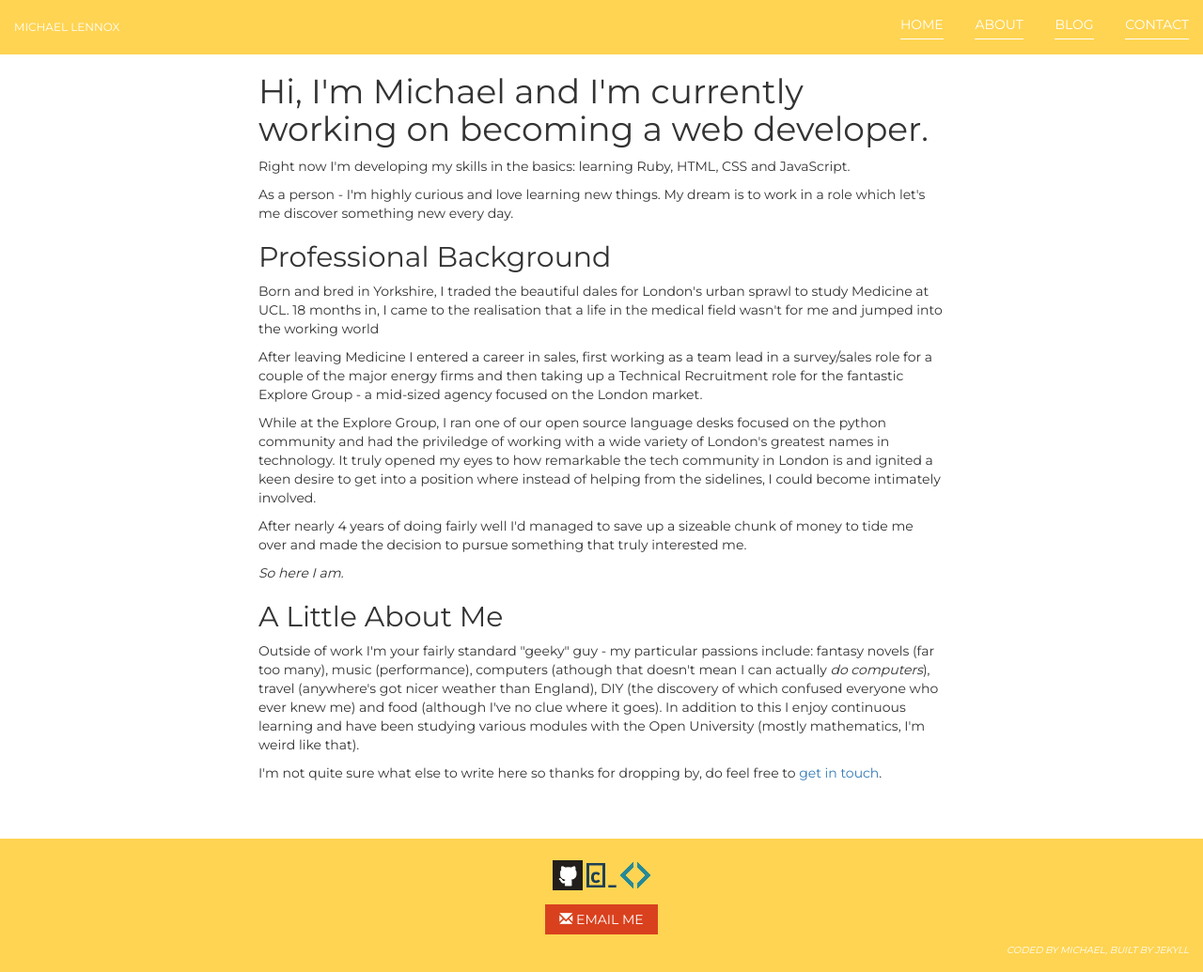
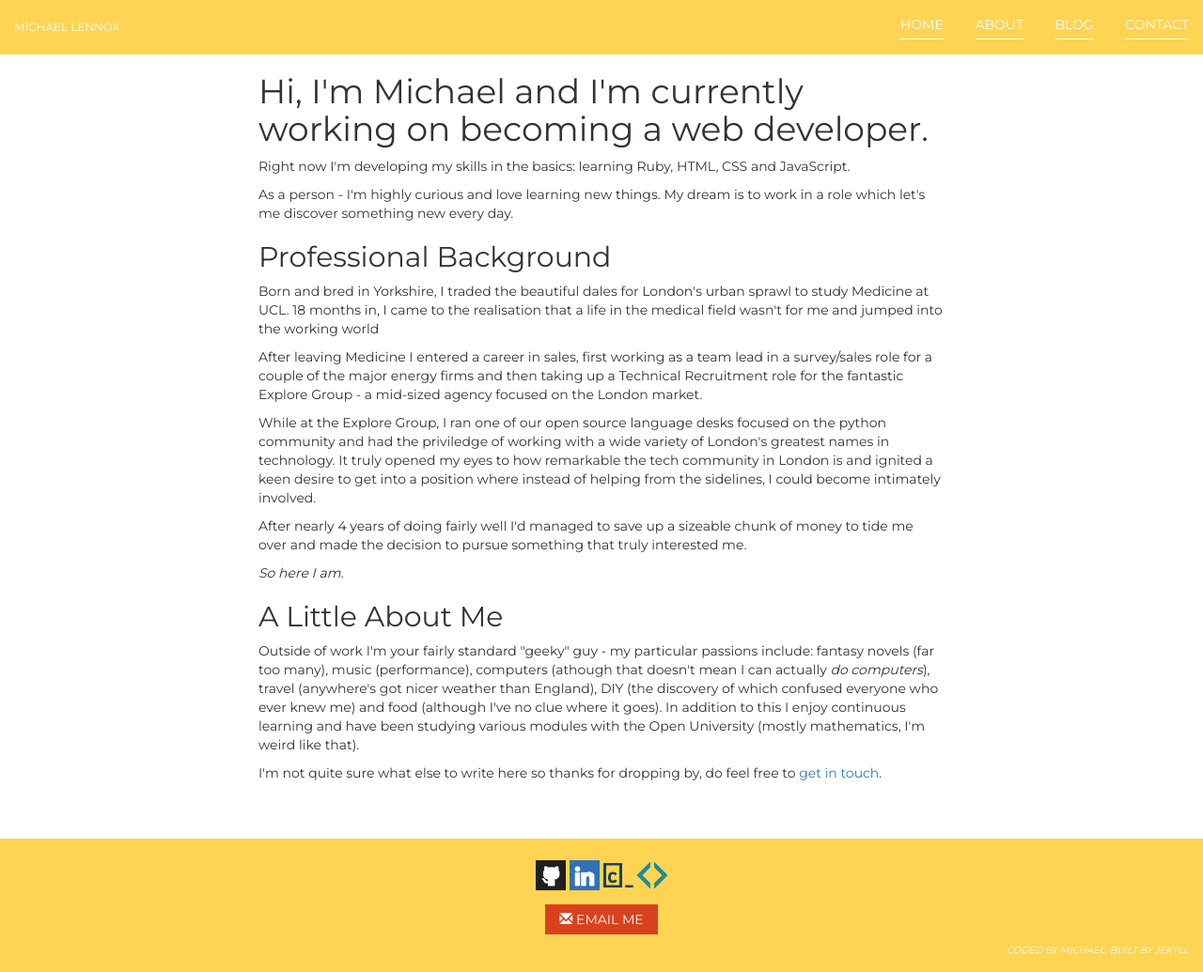
Before and after one commit to michaellennox/michaellennox.github.io, a Jekyll site: the page built from about/index.html, in a window 1280 px wide. Shown: the whole page at 94% size. Built offline with Jekyll 4.4.1, drawn with Linux system fonts in a browser that asks for light colours; nearby versions of some CDN libraries.

Commit message:
linkedin added to footer

```diff
--- a/_includes/footer.html
+++ b/_includes/footer.html
@@ -3,6 +3,7 @@
     <ul class="social-links">
 
         <li><a href="https://github.com/michaellennox"><img src="{{ site.baseurl }}/images/social-icons/github.png"></a></li>
+        <li><a href="https://www.linkedin.com/in/michaelctlennox"><img src="{{ site.baseurl }}/images/social-icons/linkedin.png"></a></li>
         <li><a href="https://www.codecademy.com/Michlenn"><img src="{{ site.baseurl }}/images/social-icons/codeacademy-socicon.ico"></a></li>
         <li><a href="https://www.codeschool.com/users/1332594"><img src="{{ site.baseurl }}/images/social-icons/codeschool-socicon.ico"></a></li>
 
```
